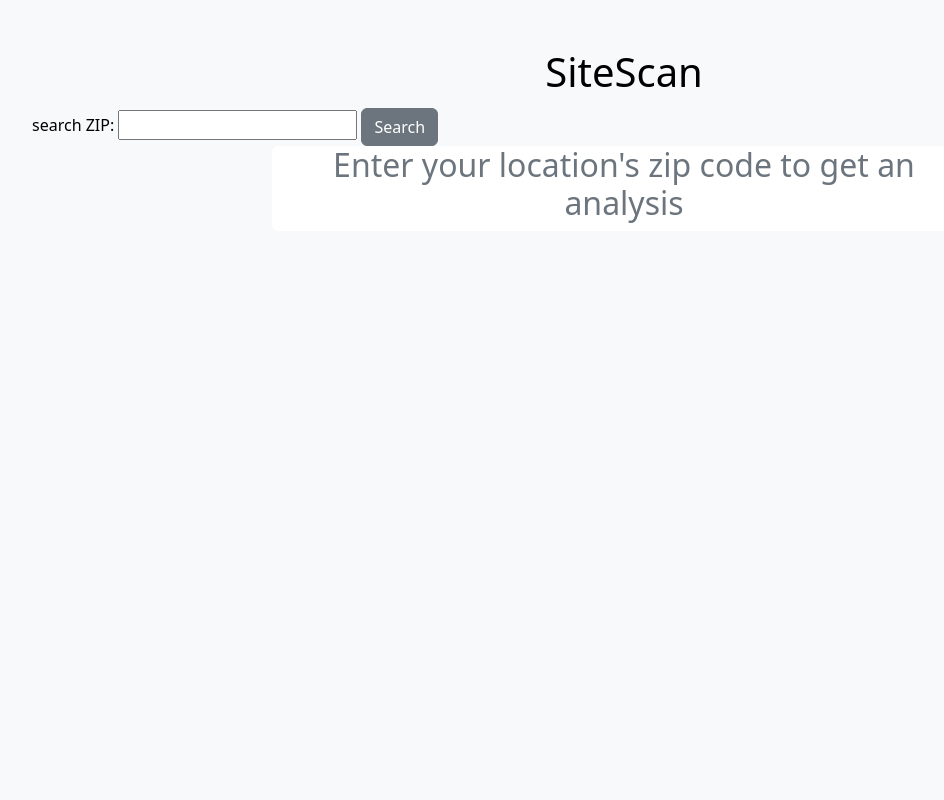
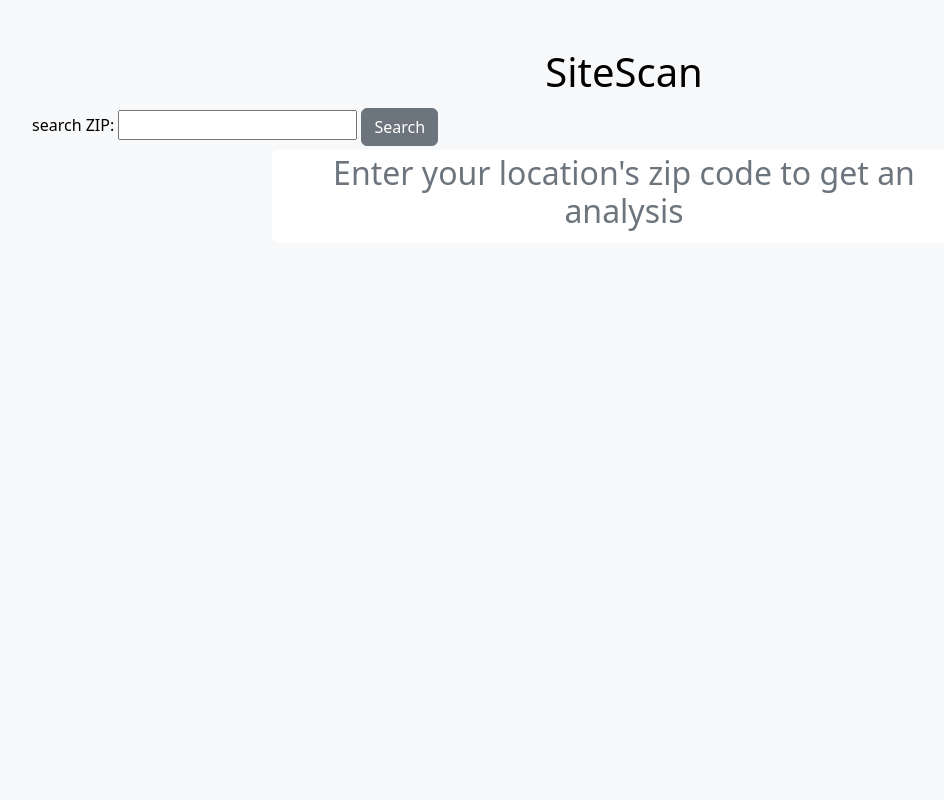
Before and after one commit to Lawsan92/SiteScan, a Django app: page / in a window 1280 px wide. Shown: the whole page, without its empty margins (16-960 px from the left). Run offline with Django 5.2, Linux system fonts and the light colour scheme.

Commit message:
Addition: Minor styling changes

```diff
--- a/templates/index.html
+++ b/templates/index.html
@@ -62,7 +62,7 @@
                         <img src="{% static 'template_plot.png' %}" alt="No data" class="rounded"/>
                     </div>
                 {% else %}
-                    <div class="col-sm-7 bg-white rounded text-secondary">
+                    <div class="col-sm-7 bg-white rounded text-secondary p-1 m-1">
                         <h2>Enter your location's zip code to get an analysis</h2>
                     </div>
                 {% endif %}
```
